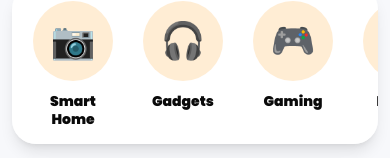
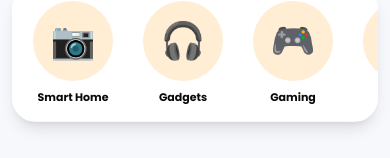
Before and after one commit to giapvananh/budol-finds, a Next.js app: page / in a window 390 px wide. Shown: the part 525-683 px from the top of the page. Built offline with nearby package versions, Linux system fonts and the light colour scheme; no server answers.

Commit message:
fix category text mobile

```diff
--- a/src/app/page.js
+++ b/src/app/page.js
@@ -105,7 +105,7 @@ export default async function Home() {
                   {icon}
                 </div>
 
-                <div className="mt-3 text-sm font-black leading-tight">
+                <div className="mt-2 whitespace-nowrap text-[11px] font-bold">
                   {name}
                 </div>
               </div>
```
Also changed, not shown: public/hero-banner.png.png (added).
